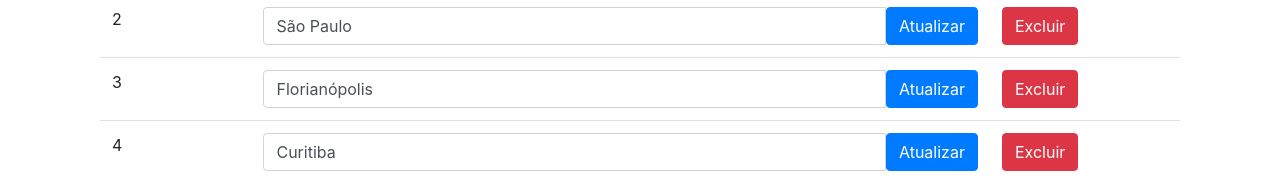
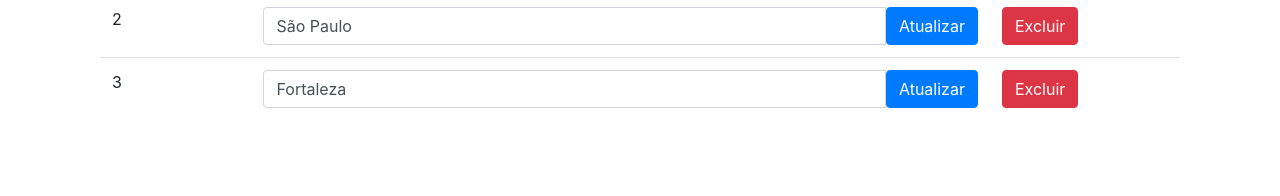
Before and after one commit to leandro-barros/primeiros-passos-angular, an Angular app: page / in a window 1280 px wide. Shown: the part 2414-2610 px from the top of the page. After the commit the page ends 2550 px from the top, so only its background shows below. Built offline with nearby package versions, Linux system fonts and the light colour scheme; data requests are answered from the project's data file.

Commit message:
16.3. Fazendo requisição com GET e recebendo o retorno.

```diff
--- /dev/null
+++ b/src/app/cidade.service.ts
@@ -0,0 +1,21 @@
+import { HttpClient } from '@angular/common/http';
+import { Injectable } from '@angular/core';
+// import 'rxjs/add/operator/toPromise';
+
+@Injectable({
+  providedIn: 'root'
+})
+export class CidadeService {
+
+  constructor(private http: HttpClient ) { }
+
+  consultar(): Promise<any> {
+    return this.http.get('http://localhost:3000/cidades')
+        .toPromise()
+        .then(response => response);
+  }
+
+  // consultar(): Observable<any> { Outra Forma
+  //   return this.http.get<any>('http://localhost:3000/cidades');
+  // }
+}
--- a/src/app/requisicao-http/requisicao-http.component.ts
+++ b/src/app/requisicao-http/requisicao-http.component.ts
@@ -1,18 +1,30 @@
 import { Component, OnInit } from '@angular/core';
+import { CidadeService } from '../cidade.service';
 
 @Component({
   selector: 'app-requisicao-http',
   templateUrl: './requisicao-http.component.html',
   styleUrls: ['./requisicao-http.component.css']
 })
-export class RequisicaoHTTPComponent {
+export class RequisicaoHTTPComponent implements OnInit {
   // json-server --watch src/data/db.json
-  cidades = [
-    { id: 1, nome: 'Uberlândia' },
-    { id: 2, nome: 'São Paulo' },
-    { id: 3, nome: 'Florianópolis' },
-    { id: 4, nome: 'Curitiba' }
-  ];
+
+  cidades = [];
+
+  constructor(private cidadeService: CidadeService) { }
+
+    ngOnInit() {
+      this.cidadeService.consultar()
+        .then(dadosCidades =>  {
+          this.cidades = dadosCidades;
+        });
+    }
+
+    // ngOnInit() { Outra Forma
+    //   this.cidadeService.consultar().subscribe(response => {
+    //     this.cidades = response;
+    //   });
+    // }
 
   adicionar(nome: string) {
     alert(nome);
```
Also changed, not shown: src/app/app.module.ts (+6 -2 lines), 1 other file (tests, documents, lock files or other folders).
